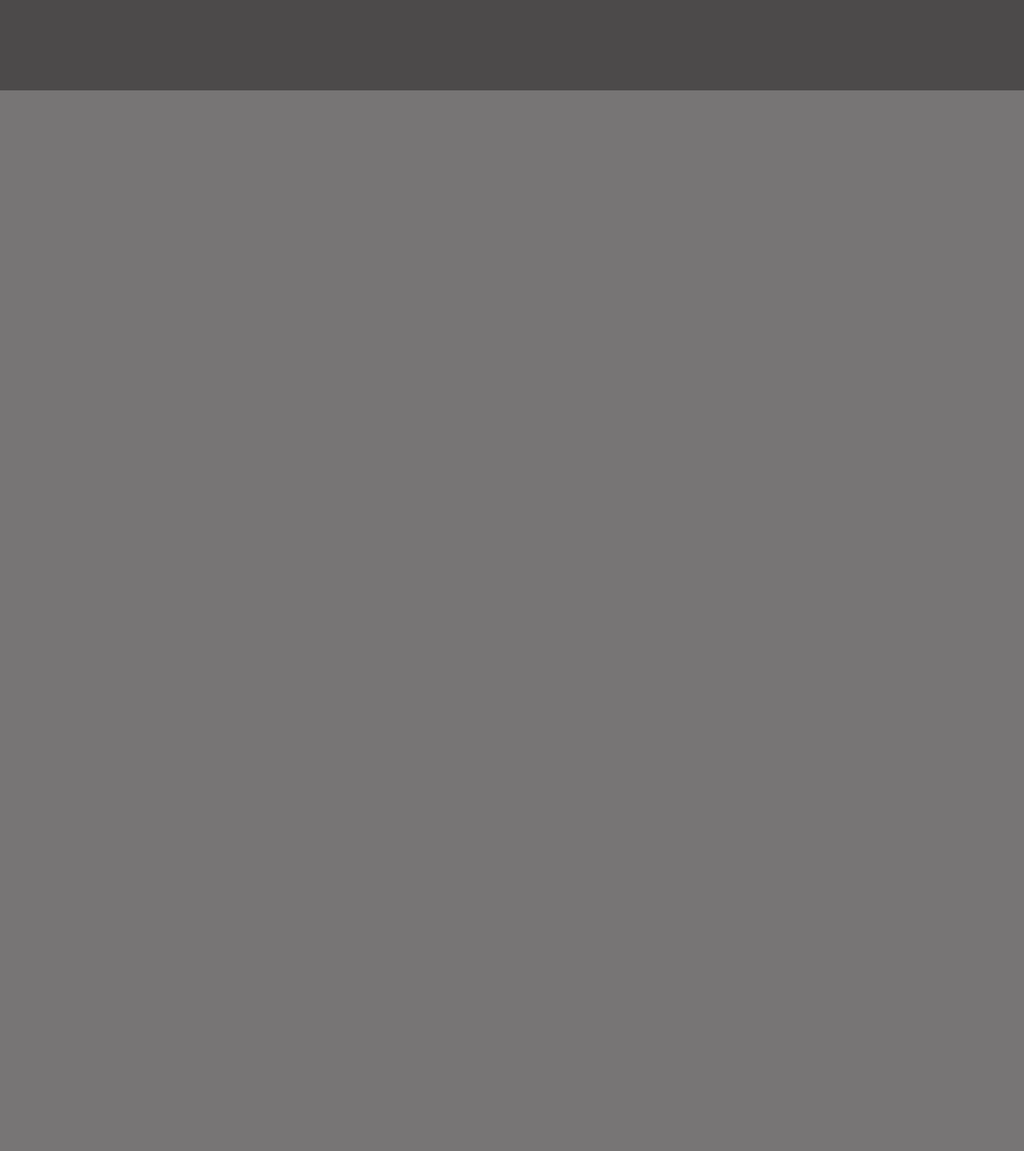
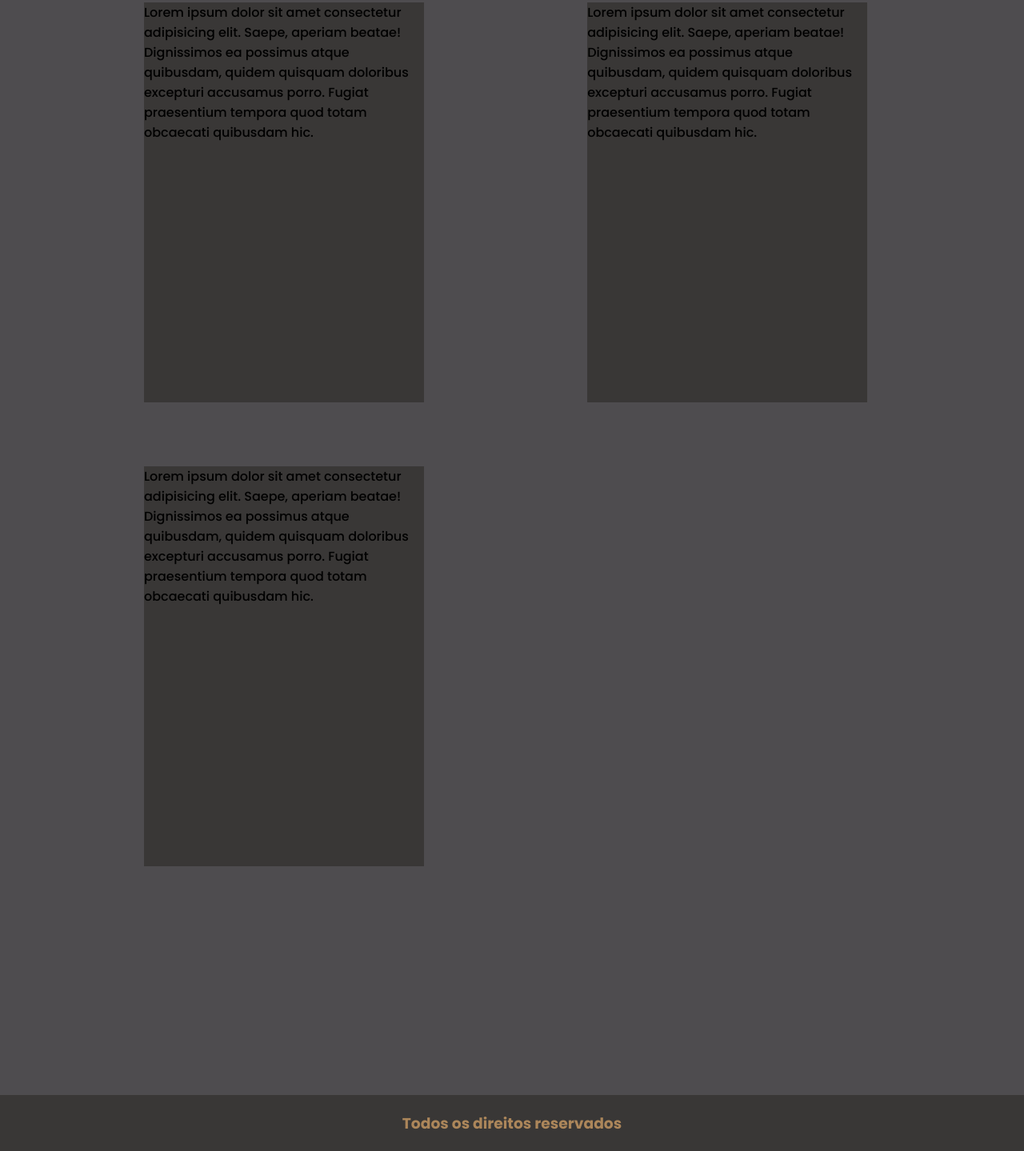
Before and after one commit to sabriel123/programacao, a plain HTML site: page index.html in a window 1280 px wide. Shown: the part 687-2126 px from the top of the page at 80% size. Before the commit the page ends 800 px from the top, so only its background shows below. Drawn offline with Linux system fonts and the light colour scheme.

Commit message:
Add files via upload

```diff
--- a/index.html
+++ b/index.html
@@ -32,6 +32,25 @@
         </div>
     </div>
 
+    <div class="box"><p>Lorem ipsum dolor sit amet consectetur adipisicing elit.
+        Saepe, aperiam beatae! Dignissimos ea possimus atque quibusdam, quidem quisquam doloribus excepturi accusamus porro.
+        Fugiat praesentium tempora quod totam obcaecati quibusdam hic.</p></div>
+    <div class="box"><p>Lorem ipsum dolor sit amet consectetur adipisicing elit.
+            Saepe, aperiam beatae! Dignissimos ea possimus atque quibusdam, quidem quisquam doloribus excepturi accusamus porro.
+            Fugiat praesentium tempora quod totam obcaecati quibusdam hic.</p></div>
+
+    <div class="box"><p>Lorem ipsum dolor sit amet consectetur adipisicing elit.
+                Saepe, aperiam beatae! Dignissimos ea possimus atque quibusdam, quidem quisquam doloribus excepturi accusamus porro.
+                Fugiat praesentium tempora quod totam obcaecati quibusdam hic.</p></div>
+
+
+
+    <footer>
+
+        <h3>Todos os direitos reservados</h3>
+
+    </footer>
+
 
 
 
--- a/style.css
+++ b/style.css
@@ -7,7 +7,7 @@
 
 html,body{
     height: 100%;
-    background-color: #393736af;
+    background-color: #4e4c4f;
 }
 
 .center{
@@ -59,6 +59,16 @@ li{
     height: 450px;
 }
 
+.box{
+    background-color: #393736;
+    width: 100%;
+    max-width: 350px;
+    height: 500px;
+    display: inline-block;
+    margin-right: 20px;
+    margin-left: 180px;
+    margin-top: 80px;
+}
 
 span{
     color: #ac865a;
@@ -77,6 +87,16 @@ span{
     font-size: 50px;
     color: #ac865a;
     text-align: center;
+}
+
+footer{
+    height: 70px;
+    margin-top: 286px;
+    color: #ac865a;
+    display: flex;
+    justify-content: center;
+    align-items: center;
+    background-color: #393736;
 }
 
 @media screen and (max-width: 768px){
```
